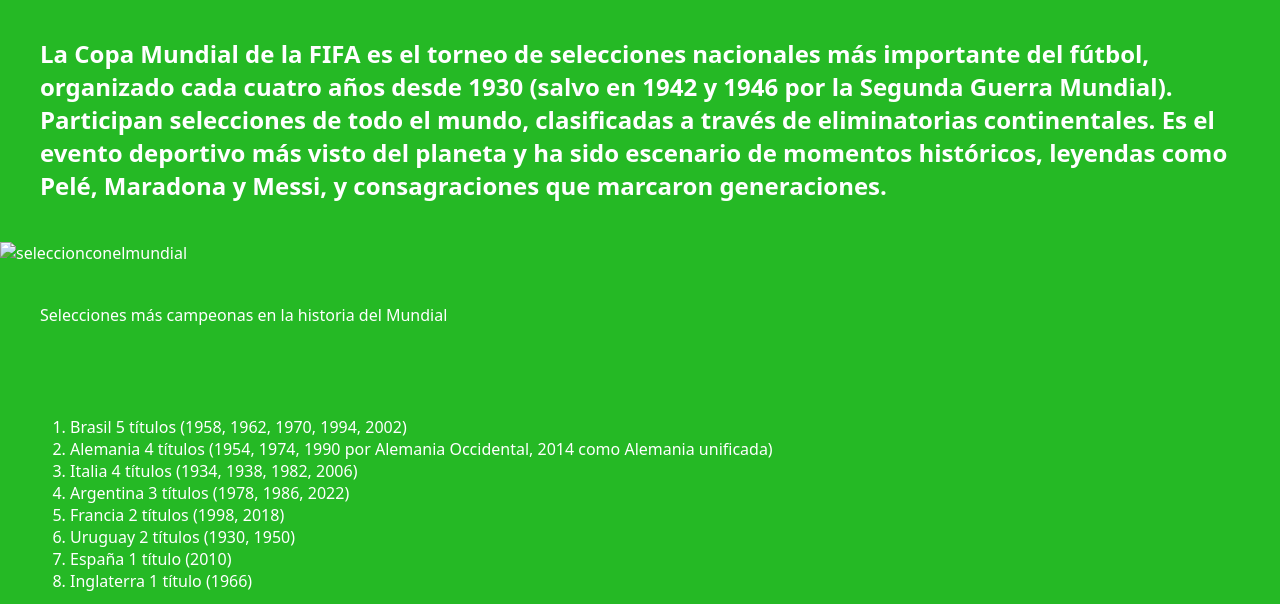
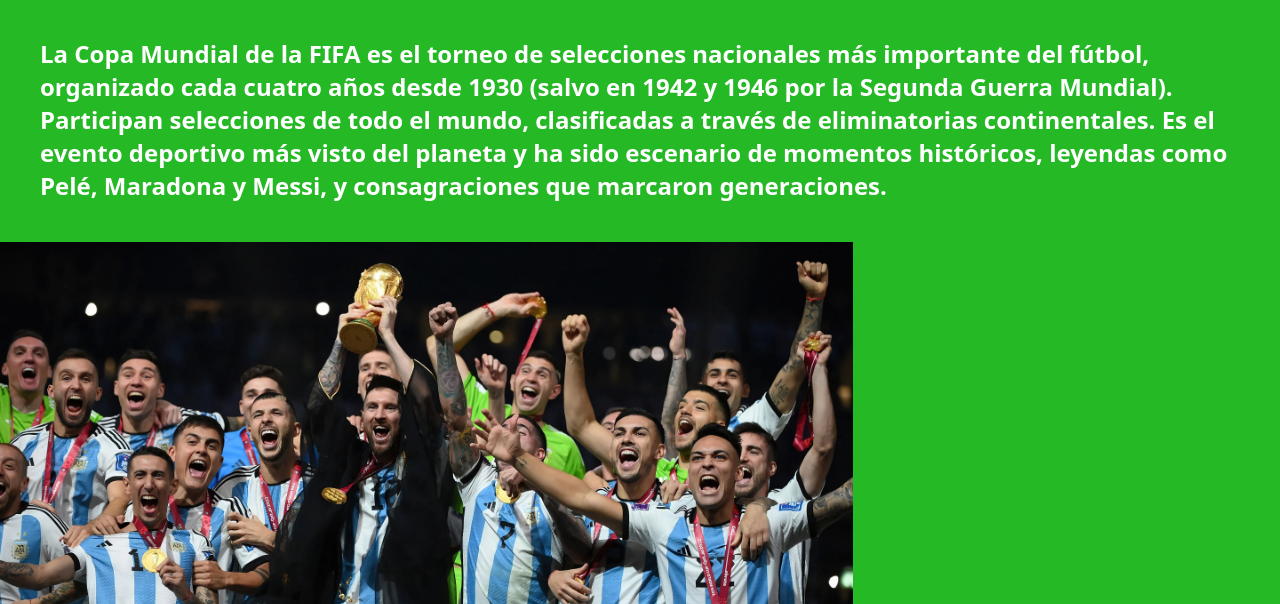
Before and after one commit to alexolmedo12/futbol-info, a plain HTML site: page mundiales.html in a window 1280 px wide. Shown: the part 196-800 px from the top of the page. Drawn offline with Linux system fonts and the light colour scheme.

Commit message:
imagenespuestas

```diff
--- a/mundiales.html
+++ b/mundiales.html
@@ -23,7 +23,7 @@
 <h1>Mundiales</h1>
 <h2>La Copa Mundial de la FIFA es el torneo de selecciones nacionales más importante del fútbol, organizado cada cuatro años desde 1930 (salvo en 1942 y 1946 por la Segunda Guerra Mundial). Participan selecciones de todo el mundo, clasificadas a través de eliminatorias continentales. Es el evento deportivo más visto del planeta y ha sido escenario de momentos históricos, leyendas como Pelé, Maradona y Messi, y consagraciones que marcaron generaciones.
 </h2>
-<img src="./seleccionconelmundial.webp" alt="seleccionconelmundial" class="dentro">
+<img src="./imagenes/seleccionconelmundial.webp" alt="seleccionconelmundial" class="dentro">
 <p> Selecciones más campeonas en la historia del Mundial</p>
 <ol>
     <li>Brasil 5 títulos (1958, 1962, 1970, 1994, 2002)</li>
```
